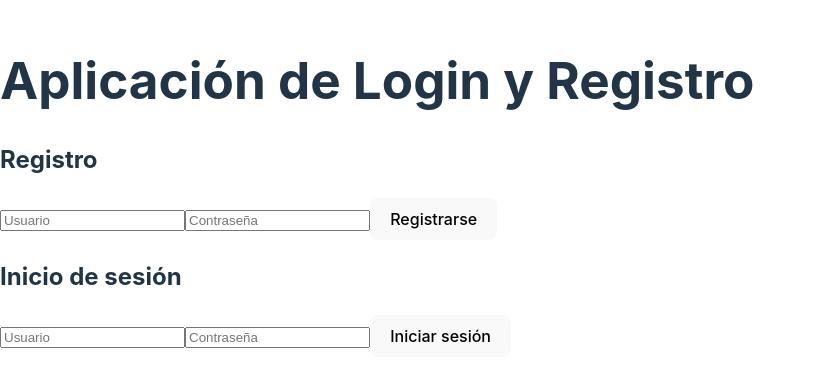
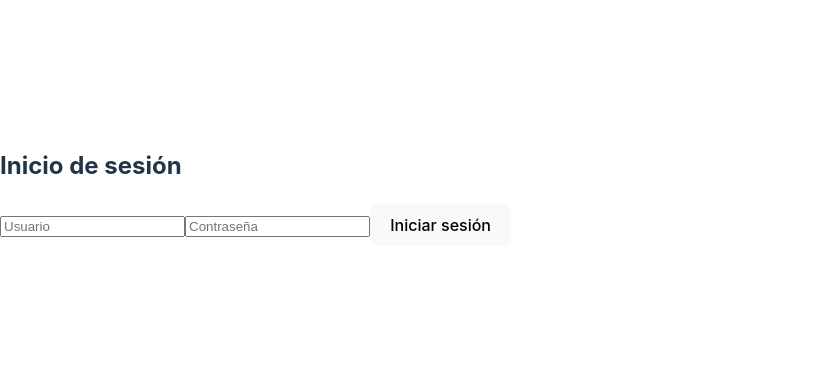
Before and after one commit to Fernanda3920/Recorre-Ingenieria-de-Software, a React (Vite) app in the folder recorre/: page / in a window 1280 px wide. Shown: the part 213-600 px from the top of the page, without its empty margins (0-816 px from the left). Built offline with nearby package versions, Linux system fonts and the light colour scheme.

Commit message:
Avance 1.1-Implementación de rutas

```diff
--- a/recorre/package.json
+++ b/recorre/package.json
@@ -14,6 +14,7 @@
     "express": "^4.21.0",
     "react": "^18.3.1",
     "react-dom": "^18.3.1",
+    "react-router-dom": "^6.26.2",
     "sqlite3": "^5.1.7"
   },
   "devDependencies": {
--- a/recorre/src/App.jsx
+++ b/recorre/src/App.jsx
@@ -1,14 +1,18 @@
 import React from 'react';
-import Login from './components/Login';
-import SignUp from './components/SignUp';
+import { BrowserRouter as Router, Route, Routes } from 'react-router-dom';
+import SignUp from './components/SignUp';  // Asegúrate de tener la ruta correcta
+import Login from './components/Login';      // Asegúrate de tener la ruta correcta
 
 function App() {
   return (
-    <div>
-      <h1>Aplicación de Login y Registro</h1>
-      <SignUp />
-      <Login />
-    </div>
+    <Router>
+      <div>
+        <Routes>
+          <Route path="/" element={<Login />} />
+          <Route path="/signup" element={<SignUp />} />
+        </Routes>
+      </div>
+    </Router>
   );
 }
 
```
Also changed, not shown: 2 other files (tests, documents, lock files or other folders).
